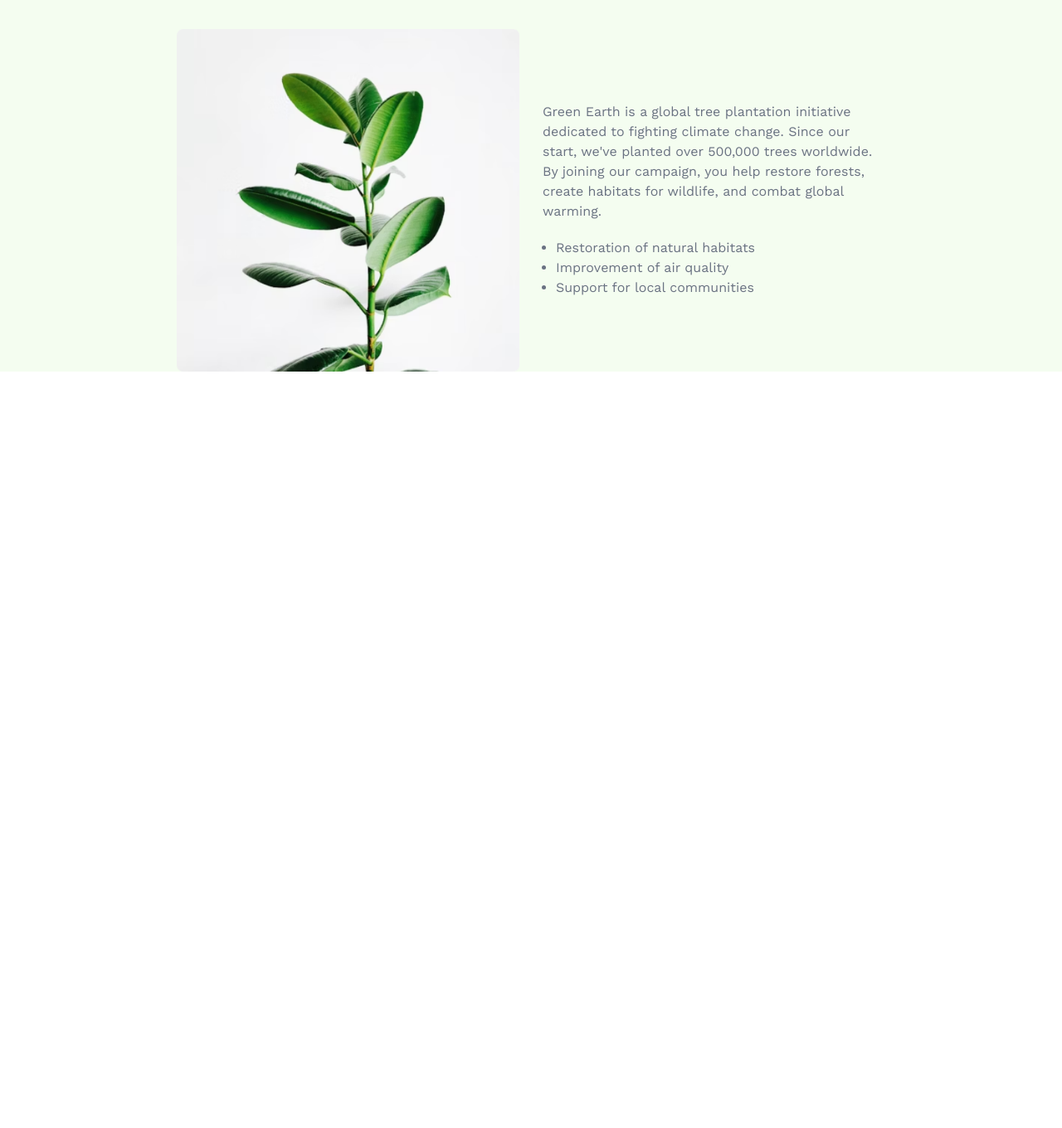
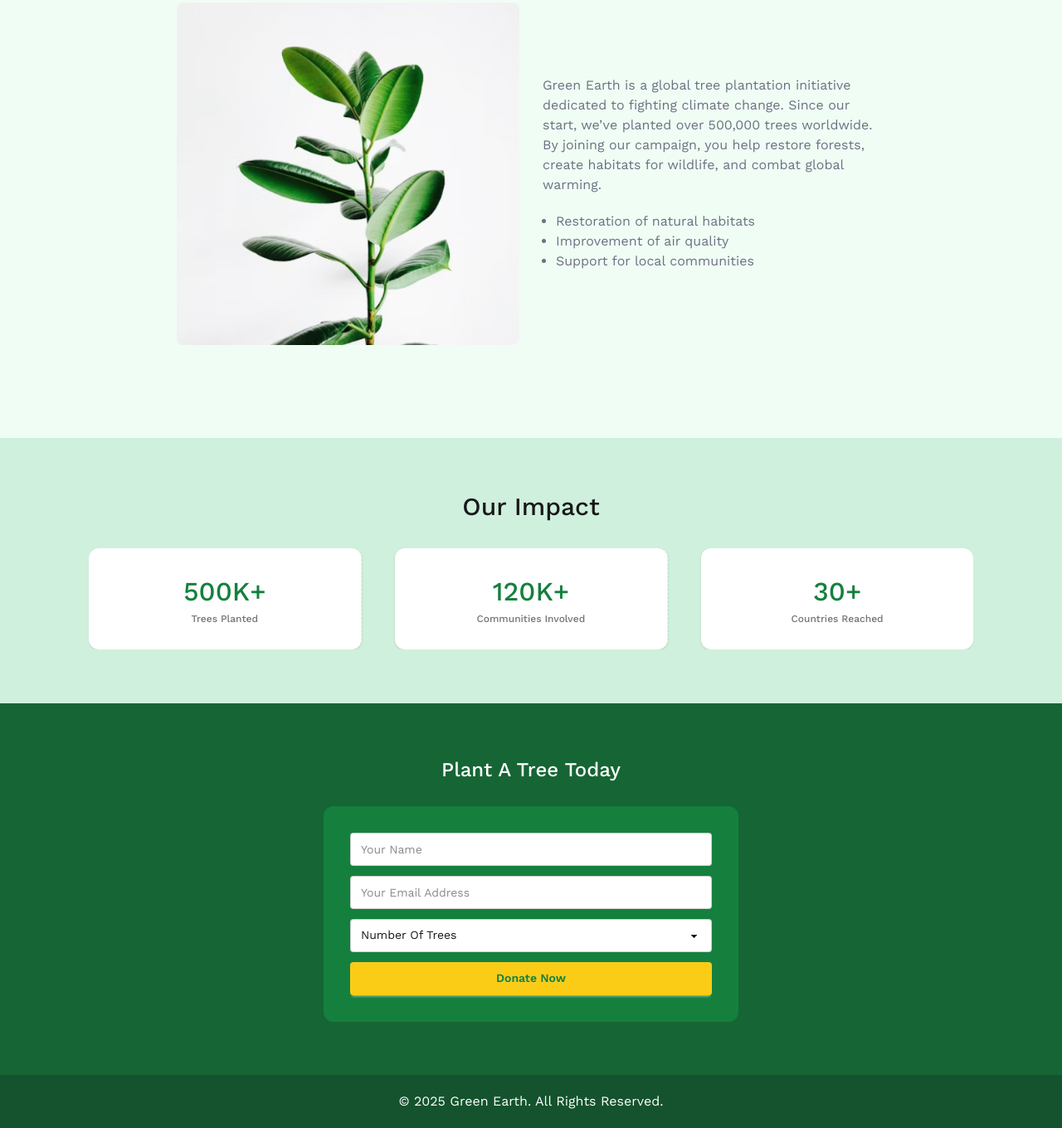
Before and after one commit to PulakBhowmik/Green-Earth, a plain HTML site: page index.html in a window 1280 px wide. Shown: the part 639-1999 px from the top of the page at 83% size. Before the commit the page ends 1151 px from the top, so only its background shows below. Drawn offline with nearby package versions, Linux system fonts and the light colour scheme; no server answers.

Commit message:
added impact and footer and some responsiveness

```diff
--- a/index.html
+++ b/index.html
@@ -42,7 +42,7 @@
       }
     </style>
   </head>
-  <body class="bg-[#f4fdf0] h-full">
+  <body>
     <!-- ===== Start: Header Section ===== -->
     <header>
       <!-- ===== Start: NavBar Section ===== -->
@@ -208,10 +208,8 @@
     <!-- ===== End: Header Section ===== -->
 
     <!-- ===== Start: Main Section ===== -->
-    <main>
-      <h2 class="text-center text-4xl font-semibold mt-20 mb-12">
-        Choose Our Trees
-      </h2>
+    <main class="bg-[#F0FDF4] py-12">
+      <h2 class="text-center text-4xl font-semibold mb-12">Choose Our Trees</h2>
       <!-- ===== Start: Choose Our Trees Section ===== -->
       <section
         class="w-11/12 2xl:w-10/12 mx-auto grid grid-cols-1 md:grid-cols-3 xl:grid-cols-5 gap-5"
@@ -259,7 +257,7 @@
           <div class="flex-1 text-gray-500">
             <p>
               Green Earth is a global tree plantation initiative dedicated to
-              fighting climate change. Since our start, we've planted over
+              fighting climate change. Since our start, we’ve planted over
               500,000 trees worldwide. By joining our campaign, you help restore
               forests, create habitats for wildlife, and combat global warming.
             </p>
@@ -276,7 +274,68 @@
     <!-- ===== End: Main Section ===== -->
 
     <!-- ===== Start: Footer Section ===== -->
-    <footer></footer>
+    <footer>
+      <!-- ===== Start: Our Impact Section ===== -->
+      <section class="bg-[#CFF0DC] md:h-80 flex flex-col justify-center gap-8 py-10 md:py-0">
+        <h2 class="text-center text-3xl font-medium">Our Impact</h2>
+        <div
+          class="stats flex flex-col md:flex-row items-center justify-center w-10/12 mx-auto gap-10"
+        >
+          <!-- stat 1 -->
+          <div
+            class="stat shadow bg-white hover:bg-[#99fdbc] flex flex-col items-center py-7 rounded-xl "
+          >
+            <div class="stat-value text-[#15803D] font-medium">500K+</div>
+            <div class="stat-title font-medium">Trees Planted</div>
+          </div>
+          <!-- stat 2 -->
+          <div
+            class="stat shadow bg-white hover:bg-[#99fdbc] flex flex-col items-center py-7 rounded-xl "
+          >
+            <div class="stat-value text-[#15803D] font-medium">120K+</div>
+            <div class="stat-title font-medium">Communities Involved</div>
+          </div>
+          <!-- stat 3 -->
+          <div
+            class="stat shadow bg-white hover:bg-[#99fdbc] flex flex-col items-center py-7 rounded-xl "
+          >
+            <div class="stat-value text-[#15803D] font-medium">30+</div>
+            <div class="stat-title font-medium">Countries Reached</div>
+          </div>
+        </div>
+      </section>
+      <!-- ===== End: Our Impact Section ===== -->
+
+      <!-- ===== Start: Plant A Tree Section ===== -->
+      <section class="bg-[#166534] py-8 md:py-16">
+        <h2 class="mb-7 text-2xl font-medium text-center text-white">
+          Plant A Tree Today
+        </h2>
+        <div class="bg-[#15803D] rounded-xl w-80 md:w-[500px] mx-auto p-8">
+          <form class="flex flex-col gap-3 justify-center items-center ">
+            <input type="text" placeholder="Your Name" class="input focus:outline-none w-full" />
+            <input
+              type="email"
+              placeholder="Your Email Address"
+              class="input focus:outline-none w-full"
+            />
+            <select class="select focus:outline-none focus:border-none w-full">
+              <option disabled selected>Number Of Trees</option>
+              <option>1 Tree - $5</option>
+              <option>5 Tree - $25</option>
+              <option>10 Tree - $50</option>
+            </select>
+            <input type="submit" value="Donate Now" class="btn bg-[#FACC15] text-[#15803D] border-none w-full" />
+          </form>
+        </div>
+      </section>
+      <!-- ===== Start: Footer ===== -->
+      <section class="bg-[#14532D] text-white text-center py-5">
+        <p>© 2025 Green Earth. All Rights Reserved.</p>
+      </section>
+      <!-- ===== End: Footer ===== -->
+      <!-- ===== End: Plant A Tree Section ===== -->
+    </footer>
     <!-- ===== End: Footer Section ===== -->
 
     <!-- ===== Start: Script JS ===== -->
```
